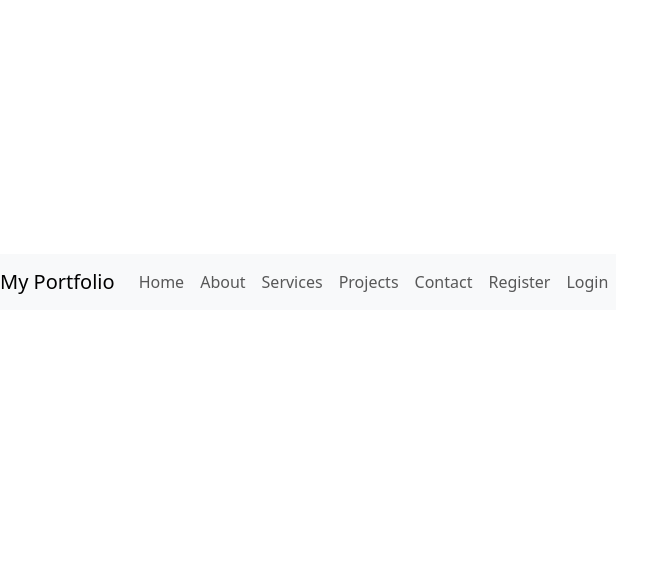
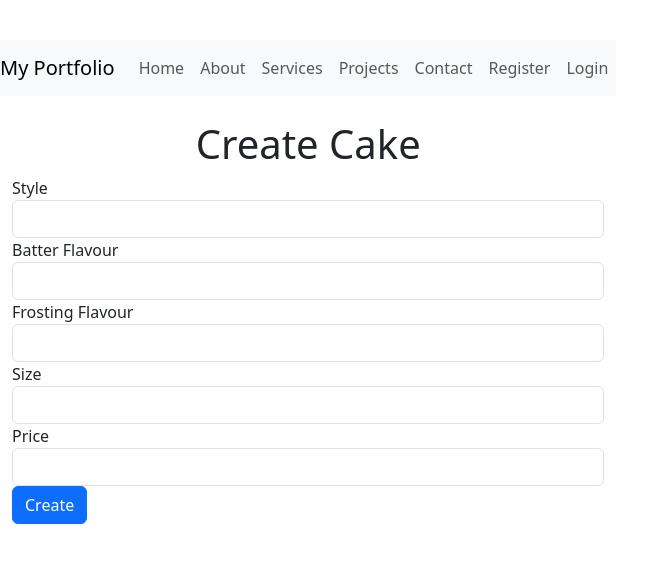
Before and after one commit to horsetrich/GroupProject, a React (Vite) app in the folder client/: page /cake-details in a window 1280 px wide. Shown: the part 118-680 px from the top of the page, without its empty margins (0-670 px from the left). Built offline with nearby package versions, Linux system fonts and the light colour scheme.

Commit message:
added more front end

```diff
--- a/client/src/App.jsx
+++ b/client/src/App.jsx
@@ -6,25 +6,26 @@ import Home from './pages/home';
 import About from './pages/about';
 import Contact from './pages/contact';
 import Services from './pages/services';
-import CakesList from './pages/cake-list';
-import Register from './register';
+import CakesList from './pages/cale-list';
+import Register from './pages/register';
 import Login from './pages/login';
+import CakeDetails from './pages/cake-details';
 
 function App() {
 
   const [user, setUser] = useState(() => {
     const token = localStorage.getItem('token');
     const username = localStorage.getItem('username');
-    return token && username ? {username} : null;
+    return token && username ? { username } : null;
   });
 
   useEffect(() => {
     const token = localStorage.getItem('token');
     const username = localStorage.getItem('username');
-      if(token && username) {
-        setUser({username})
-      }
-    }, [])
+    if (token && username) {
+      setUser({ username });
+    }
+  }, []);
 
   const handleLogout = () => {
     localStorage.removeItem('token');
@@ -88,9 +89,12 @@ function App() {
         <Route path="/about" element = {<About/>} />
         <Route path="/contact" element = {<Contact />} />
         <Route path="/services" element = {<Services />} />
-        <Route path="/projects" element = { <CakesList />} />
+        <Route path="/cakes" element = { <CakesList />} />
+        <Route path="/cake-details" element = { <CakeDetails />} />
+        <Route path="/cake-details/:id" element = { <CakeDetails />} />
         <Route path="/register" element = { <Register />} />
-        <Route path="/login" element = { <Login setUser={setUser}/>} />
+        <Route path="/login" element = { <Login setUser={setUser} />} />
+
       </Routes>
     </Router>
     </>
--- /dev/null
+++ b/client/src/pages/about.jsx
@@ -0,0 +1,5 @@
+export default function About(){
+    return (
+        <h1>About</h1>
+    )
+}
--- a/client/src/pages/cake-details.jsx
+++ b/client/src/pages/cake-details.jsx
@@ -0,0 +1,161 @@
+import { useState, useEffect } from 'react';
+import { useNavigate, useParams} from 'react-router-dom';
+
+const CakeDetails = () => {
+    const [cake, setCake] = useState({
+        style: '',
+        cakeFlavour: '',
+        frostingFlavour: '',
+        size: '',
+        price: ''
+    });
+
+    const { id } = useParams();
+    const apiUrl = '/api';
+    const navigate = useNavigate();
+
+    useEffect(() => {
+        if(id){
+            const fetchCake  = async () => {
+                const token =  localStorage.getItem('token');
+
+                if(!token){
+                    navigate('/login');
+                    return;
+                }
+
+                try {
+                    const response = await fetch(`${apiUrl}/cake/${id}`, {
+                        headers: {
+                            'Authorization': `Bearer ${token}`
+                        }
+                    });
+
+                    if (!response.ok){
+                        throw new Error('Failed to fetch project');
+                    }
+
+                    const data = await response.json();
+                    setCake({
+                        size: data.size,
+                        cakeFlavour: data.cakeFlavour,
+                        frostingFlavour: data.frostingFlavour,
+                        size: data.size,
+                        price: data.price
+                    });
+
+                } catch (error) {
+                    console.error('Error fetching project', error);
+                }
+            }
+
+            fetchCake();
+        }
+    }, [id, apiUrl]);
+
+    const handleChange = (e) => {
+        const {name, value} = e.target;
+        setCake(prevState => ({...prevState, [name]: value}));
+    };
+
+    const handleSubmit = async (e) => {
+        e.preventDefault();
+        const token =  localStorage.getItem('token');
+
+        if(!token){
+            navigate('/login');
+            return;
+        }
+
+        const method = id ? 'PUT' : 'POST';
+        const url = id ? `${apiUrl}/cake/${id}` : `${apiUrl}/cake`;
+
+        try {
+            const response  = await fetch(url, {
+                method: method,
+                headers: {
+                    'Content-Type': 'application/json',
+                    'Authorization': `Bearer ${token}`
+                },
+                body: JSON.stringify(cake)
+            });
+
+            if(!response.ok){
+                throw new Error('Failed to save project');
+            }
+
+            navigate('/cakes');
+        } catch (error) {
+            console.error('Error saving project', error);
+        }
+    }
+
+    return (
+        <div className="container mt-4">
+            <h1 className="text-center">{id ? 'Update Cake' : ' Create Cake'}</h1>
+            <form onSubmit={handleSubmit}>
+                <div className="form-group">
+                    <label htmlFor="name">Style</label>
+                    <input type="text"
+                        id="style"
+                        name="style"
+                        value={cake.style}
+                        className="form-control"
+                        onChange={handleChange}
+                        required
+                        />
+                </div>
+                <div className="form-group">
+                    <label htmlFor="cakeFlavour">Batter Flavour</label>
+                    <input type="text"
+                        id="cakeFlavour"
+                        name="cakeFlavour"
+                        value={cake.cakeFlavour}
+                        className="form-control"
+                        onChange={handleChange}
+                        required
+                        />
+                </div>
+                <div className="form-group">
+                    <label htmlFor="frostingFlavour">Frosting Flavour</label>
+                    <input type="text"
+                        id="frostingFlavour"
+                        name="frostingFlavour"
+                        value={cake.frostingFlavour}
+                        className="form-control"
+                        onChange={handleChange}
+                        required
+                        />
+                </div>
+                <div className="form-group">
+                    <label htmlFor="size">Size</label>
+                    <input type="text"
+                        id="size"
+                        name="size"
+                        value={cake.size}
+                        className="form-control"
+                        onChange={handleChange}
+                        required
+                        />
+                </div>
+                <div className="form-group">
+                    <label htmlFor="price">Price</label>
+                    <input type="text"
+                        id="price"
+                        name="price"
+                        value={cake.price}
+                        className="form-control"
+                        onChange={handleChange}
+                        required
+                        />
+                </div>
+                <button type="submit" className="btn btn-primary">
+                    {id? 'Update': 'Create'}
+                </button>
+            </form>
+        </div>
+    )
+
+};
+
+export default CakeDetails;
--- a/client/src/pages/cake-list.jsx
+++ b/client/src/pages/cake-list.jsx
@@ -0,0 +1,103 @@
+import { useState, useEffect } from 'react';
+import { useNavigate } from 'react-router-dom';
+
+const CakeList = () => {
+    const [cakes, setCakes] = useState([]);
+    const apiUrl = import.meta.env.VITE_API_URL || '/api';
+    const navigate = useNavigate();
+
+    useEffect(() => {
+        const fetchCakes = async() => {
+
+            try {
+                const response = await fetch(`${apiUrl}/cake`);
+                const data = await response.json();
+
+                if(!response.ok){
+                    throw new Error(data.message);
+                }
+                setCakes(data);
+            } catch (error){
+                console.error(`erro fetching projects: ${error}`);
+            }
+        }
+
+        fetchCakes();
+    }, [apiUrl])
+
+    const handleDelete = async (cakeId) => {
+
+        const token = localStorage.getItem('token');
+        if(!token) {
+            navigate('/login');
+            console.error("No token found");
+            return;
+        }
+
+        try {
+            const response = await fetch(`${apiUrl}/cake/${cakeId}`, {
+                method: 'DELETE',
+                headers: {
+                    'Authorization': `Bearer ${token}`
+                }
+            });
+
+            if(!response.ok){
+                throw new Error('Error deleting project');
+            }
+
+            setCakes((prevCakes) => prevCakes.filter(cake => cake._id !== cakeId));
+
+        } catch(error) {
+            console.error(`Error deleting project: ${error}`);
+        }
+    }
+
+    return (
+        <div className="container mt-4">
+            <h1 className="text-center">
+                Projects
+            </h1>
+            <button className="btn btn-primary mb-3" onClick={() => navigate("/cake-details")}>
+                Create New Project
+            </button>
+
+            {cakes.length > 0 ? (
+                <>
+                    <table className="table table-striped">
+                        <thead>
+                            <tr>Style</tr>
+                            <tr>Flavour</tr>
+                            <tr>Frosting</tr>
+                            <tr>Size</tr>
+                            <tr>Price</tr>
+                        </thead>
+                        <tbody>
+                            { cakes.map((cakes) => (
+                                <tr key={cakes._id}>
+                                    <td>{cakes.style}</td>
+                                    <td>{cakes.flavour}</td>
+                                    <td>{cakes.frosting}</td>
+                                    <td>{cakes.size}</td>
+                                    <td>{cakes.price}</td>
+                                    <td>
+                                        <button className="btn btn-secondary mr-2"
+                                            onClick={() => navigate(`/cakes/${cakes._id}`)}
+                                        >Update</button>
+                                        <button classsName="btn btn-danger"
+                                            onClick={() => handleDelete(cakes._id)}
+                                        >Delete</button>
+                                    </td>
+                                </tr>
+                            ))}
+                        </tbody>
+                    </table>
+                </>
+            ):(
+                <></>
+            )}
+        </div>
+    )
+}
+
+export default CakeList;
--- a/client/src/pages/home.jsx
+++ b/client/src/pages/home.jsx
@@ -0,0 +1,20 @@
+import { useState, useEffect } from 'react'
+
+export default function Home() {
+
+    const [data, setData] = useState(null);
+    const apiUrl = '/api';
+
+    useEffect(()=>{
+        fetch(`${apiUrl}/data`)
+            .then((res) => res.json())
+            .then((dataFromServer) => setData(dataFromServer))
+    },[])
+
+    return (
+        <>
+            <h1>Home</h1>
+            <h2>{data && <p>{data.message}</p>}</h2>
+        </>
+    )
+}
```
Also changed, not shown: client/src/pages/contact.jsx (added), client/src/pages/services.jsx (added).
